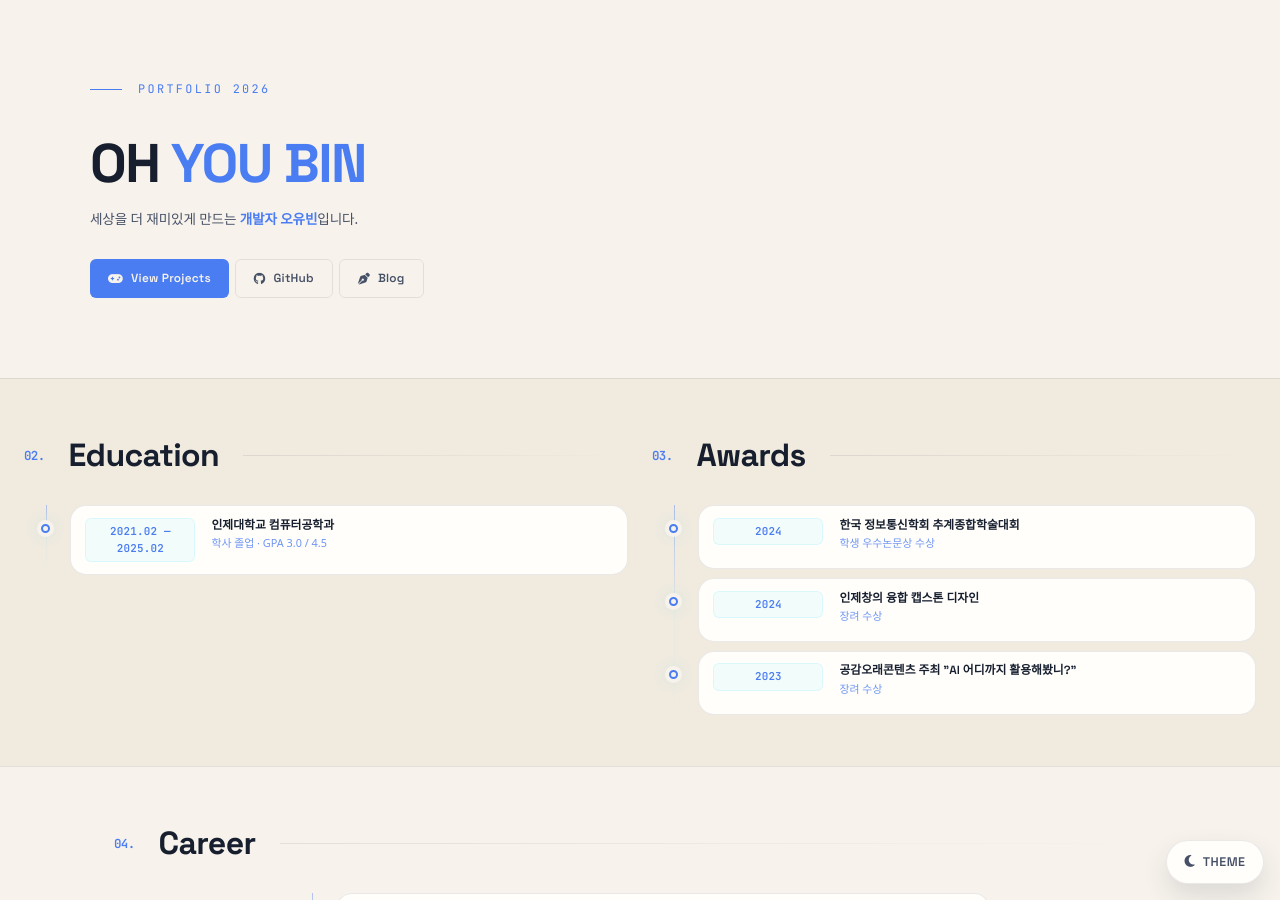
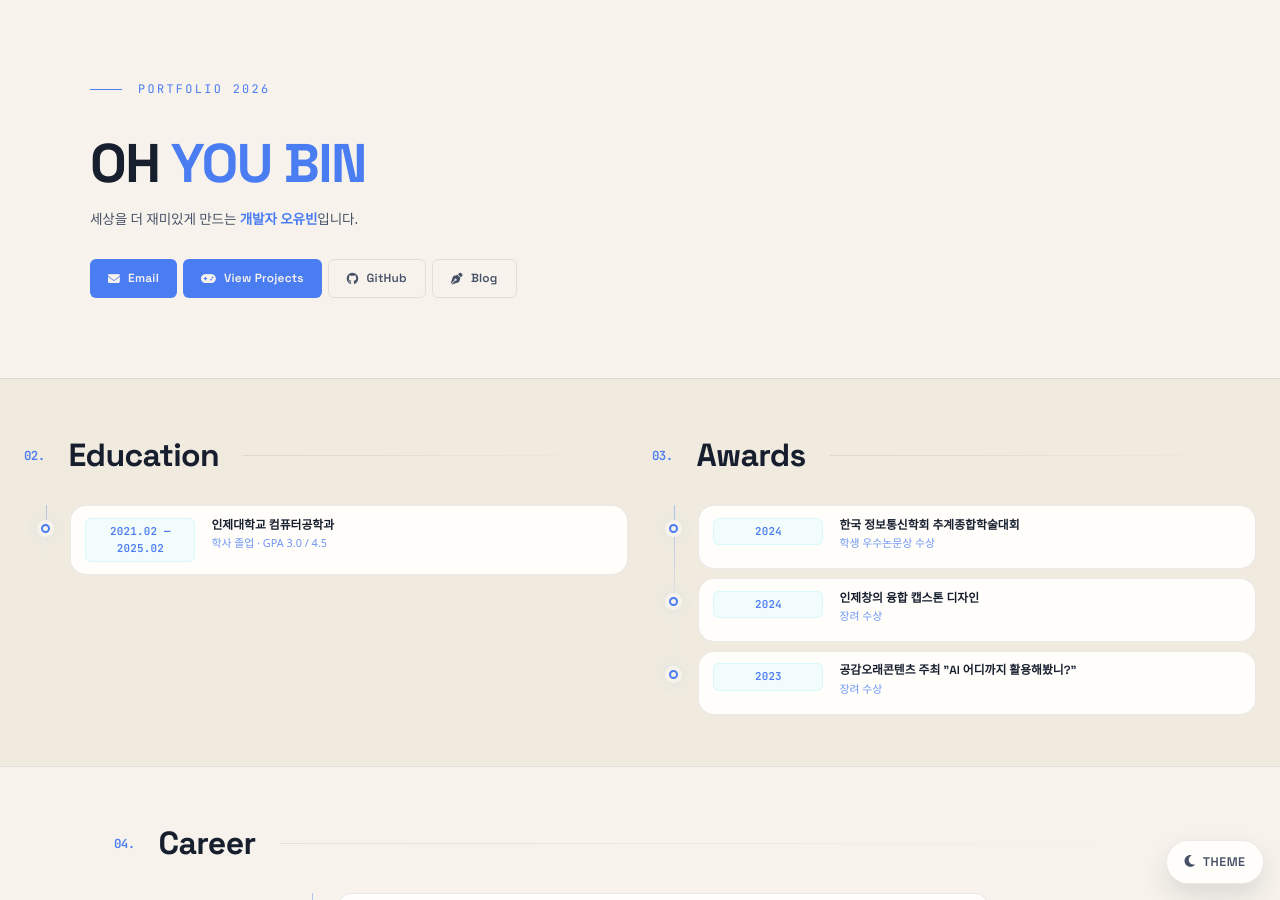
Before and after one commit to eye2ffect/eye2ffect.github.io, a Jekyll site: the page built from index.html, in a window 1280 px wide and 900 px high. Built offline with Jekyll 4.4.1, drawn with Linux system fonts in a browser that asks for light colours; some web fonts are replaced.

Commit message:
Restore email contact button

```diff
--- a/_includes/nav.html
+++ b/_includes/nav.html
@@ -21,6 +21,9 @@
         <h1 class="hero-name">OH <span class="accent">YOU BIN</span></h1>
         <p class="hero-intro">세상을 더 재미있게 만드는 <strong class="hero-intro-emphasis"><span class="accent">개발자 오유빈</span></strong>입니다.</p>
         <div class="hero-actions">
+            <a href="mailto:dev.youbin@gmail.com" class="hero-btn hero-btn-primary">
+                <i class="fas fa-envelope"></i> Email
+            </a>
             <a href="#projects" class="hero-btn hero-btn-primary">
                 <i class="fas fa-gamepad"></i> View Projects
             </a>
```
